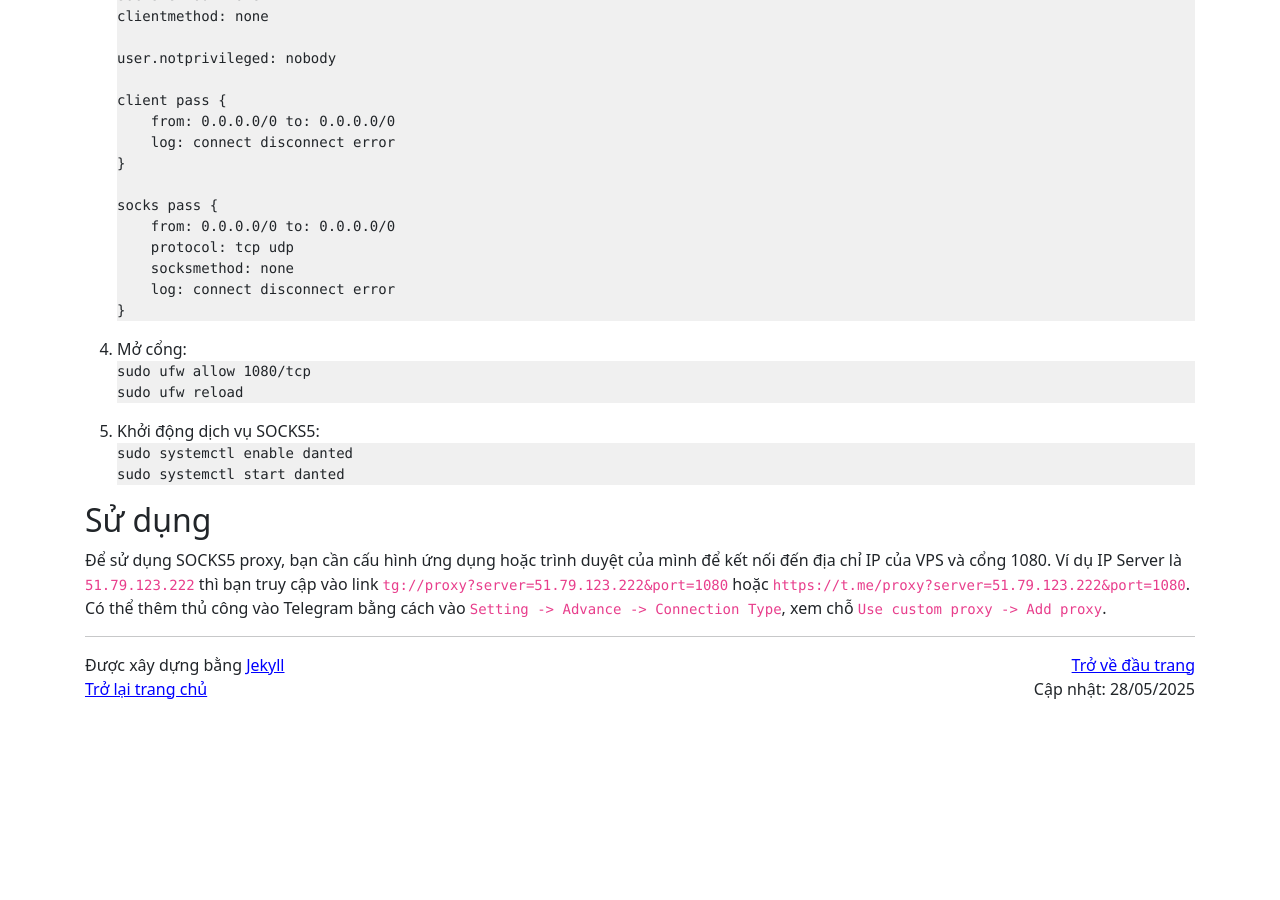
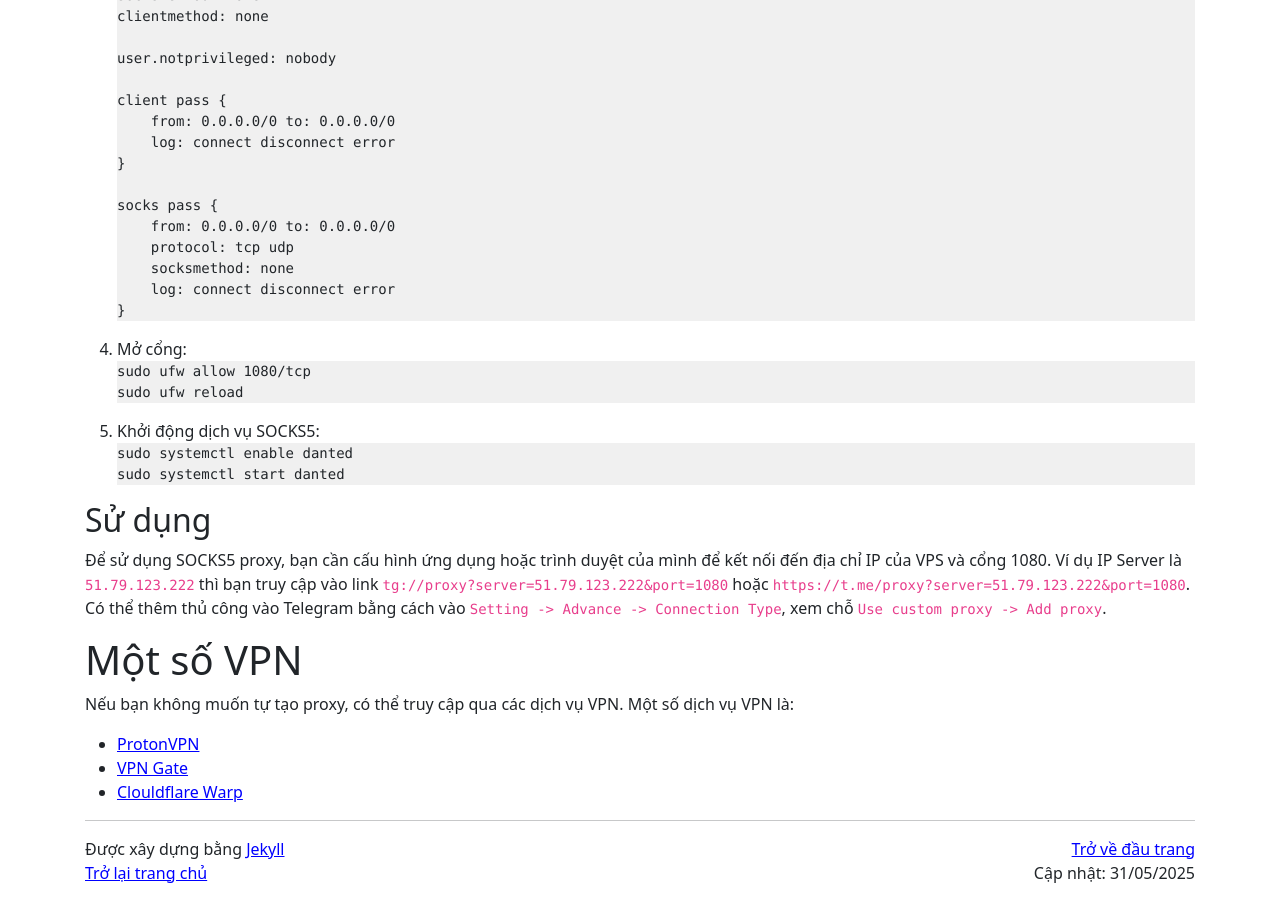
Before and after one commit to hoanganhduc/hoanganhduc.github.io, a Jekyll site: the page built from _posts/2025-05-28-tạo-proxy-truy-cập-telegram.md, in a window 1280 px wide and 900 px high, scrolled down 2285 px. Built offline with Jekyll 4.4.1, drawn with Linux system fonts in a browser that asks for light colours; nearby versions of some CDN libraries; a style sheet for code colours, icons or effects is not loaded; before the commit the page ends 3001 px from its top, so only the background shows below that.

Commit message:
Updated @ 2025-06-03  12:39:11 ICT

```diff
--- a/_posts/2025-05-28-tạo-proxy-truy-cập-telegram.md
+++ b/_posts/2025-05-28-tạo-proxy-truy-cập-telegram.md
@@ -5,7 +5,7 @@ author: "Duc A. Hoang"
 lang: vi
 categories:
   - linux
-last_modified_at: 2025-05-28
+last_modified_at: 2025-05-31
 description: Hướng dẫn cách tạo và thiết lập proxy để truy cập Telegram khi bị chặn hoặc hạn chế.
 keywords: Telegram, proxy, truy cập Telegram, tạo proxy, thiết lập proxy, vượt chặn, chặn Telegram, vượt rào cản địa lý, an toàn trực tuyến, bảo mật,
 <!--published: false-->
@@ -171,3 +171,11 @@ sudo systemctl start danted
 ## Sử dụng
 
 Để sử dụng SOCKS5 proxy, bạn cần cấu hình ứng dụng hoặc trình duyệt của mình để kết nối đến địa chỉ IP của VPS và cổng 1080. Ví dụ IP Server là `51.79.123.222` thì bạn truy cập vào link `tg://proxy?server=51.79.123.222&port=1080` hoặc `https://t.me/proxy?server=51.79.123.222&port=1080`. Có thể thêm thủ công vào Telegram bằng cách vào `Setting -> Advance -> Connection Type`, xem chỗ `Use custom proxy -> Add proxy`.
+
+# Một số VPN
+
+Nếu bạn không muốn tự tạo proxy, có thể truy cập qua các dịch vụ VPN. Một số dịch vụ VPN là:
+
+* [ProtonVPN](https://protonvpn.com/)
+* [VPN Gate](https://www.vpngate.net/en/)
+* [Clouldflare Warp](https://one.one.one.one/)
```
Also changed, not shown: _posts/2025-05-05-một-số-phương-pháp-tải-bài-báo-khoa-học.md (+3 -2 lines), activities/Vietnam-Polymath-REU/index.md (+3 -3 lines), 2 other files.
